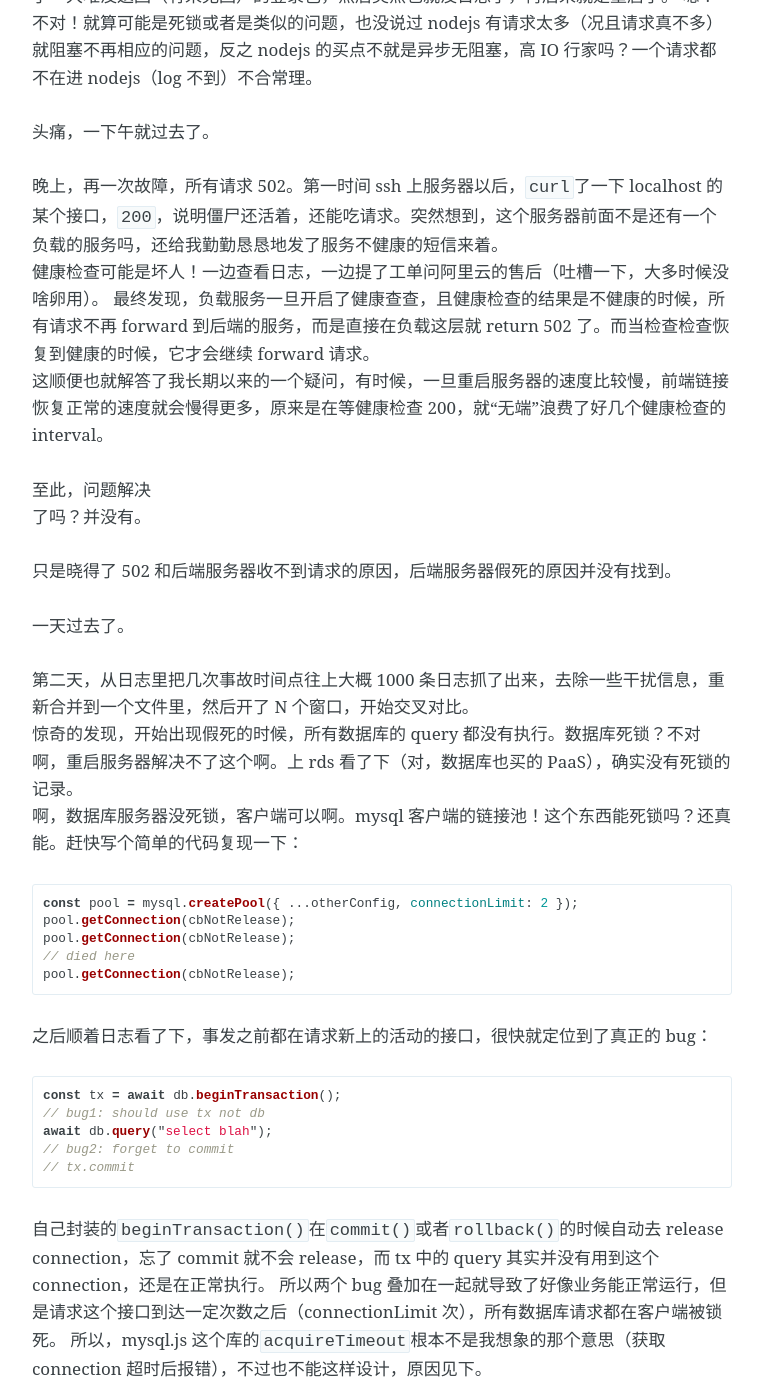
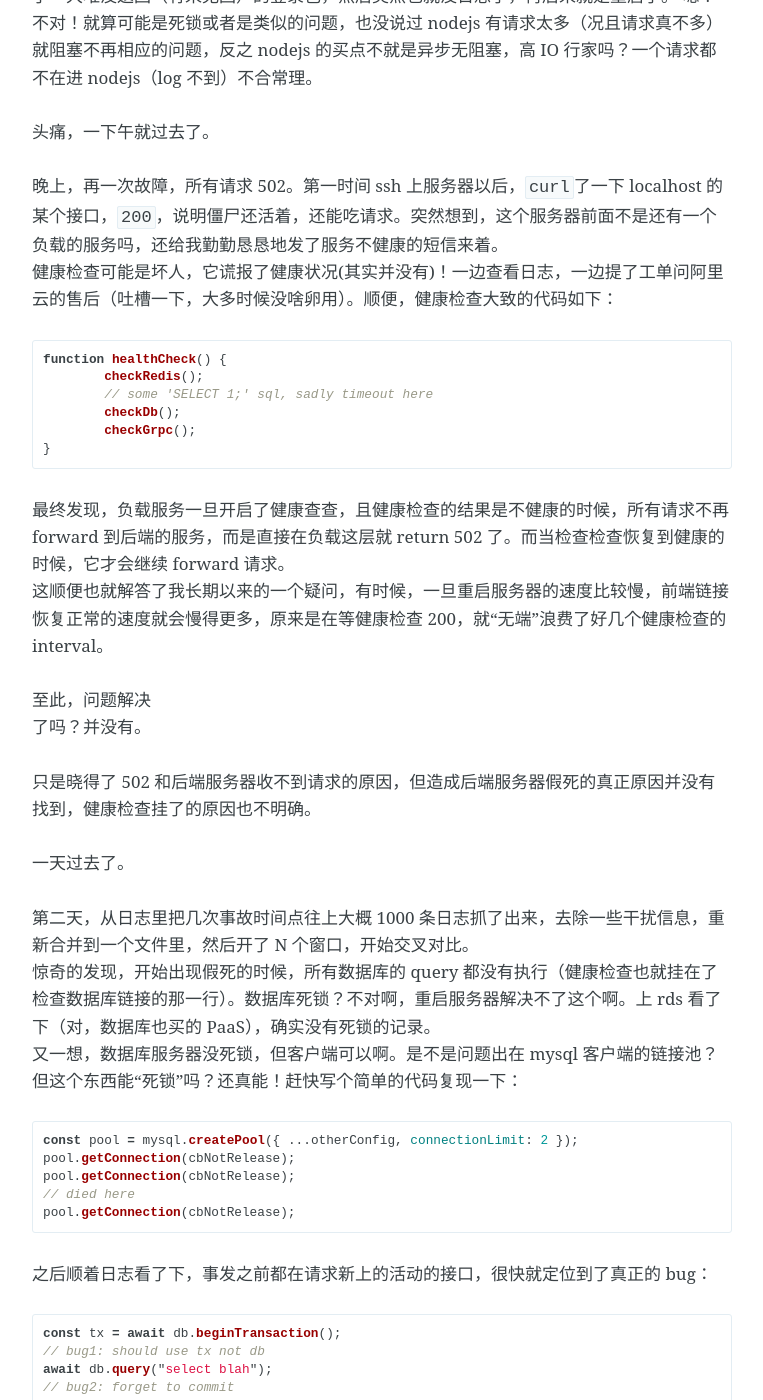
Before and after one commit to rhapsodyn/rhapsodyn.github.com, a Jekyll site: the page built from _posts/2019-07-19-health-check-gotcha.md, in a window 1280 px wide and 1400 px high, scrolled down 1180 px. Shown: the whole window, without its empty margins (258-1021 px from the left). Built offline with Jekyll 4.4.1, drawn with Linux system fonts in a browser that asks for light colours; comment, search, counter and statistics services are not loaded; some of the changed text lies outside the part shown.

Commit message:
update post;

````diff
--- a/_posts/2019-07-19-health-check-gotcha.md
+++ b/_posts/2019-07-19-health-check-gotcha.md
@@ -30,20 +30,30 @@
 头痛，一下午就过去了。
 
 晚上，再一次故障，所有请求 502。第一时间 ssh 上服务器以后，`curl`了一下 localhost 的某个接口，`200`，说明僵尸还活着，还能吃请求。突然想到，这个服务器前面不是还有一个负载的服务吗，还给我勤勤恳恳地发了服务不健康的短信来着。
-健康检查可能是坏人！一边查看日志，一边提了工单问阿里云的售后（吐槽一下，大多时候没啥卵用）。
+健康检查可能是坏人，它谎报了健康状况(其实并没有)！一边查看日志，一边提了工单问阿里云的售后（吐槽一下，大多时候没啥卵用）。顺便，健康检查大致的代码如下：
+
+```javascript
+function healthCheck() {
+	checkRedis();
+	// some 'SELECT 1;' sql, sadly timeout here
+	checkDb();
+	checkGrpc();
+}
+```
+
 最终发现，负载服务一旦开启了健康查查，且健康检查的结果是不健康的时候，所有请求不再 forward 到后端的服务，而是直接在负载这层就 return 502 了。而当检查检查恢复到健康的时候，它才会继续 forward 请求。
 这顺便也就解答了我长期以来的一个疑问，有时候，一旦重启服务器的速度比较慢，前端链接恢复正常的速度就会慢得更多，原来是在等健康检查 200，就“无端”浪费了好几个健康检查的 interval。
 
 至此，问题解决
 了吗？并没有。
 
-只是晓得了 502 和后端服务器收不到请求的原因，后端服务器假死的原因并没有找到。
+只是晓得了 502 和后端服务器收不到请求的原因，但造成后端服务器假死的真正原因并没有找到，健康检查挂了的原因也不明确。
 
 一天过去了。
 
 第二天，从日志里把几次事故时间点往上大概 1000 条日志抓了出来，去除一些干扰信息，重新合并到一个文件里，然后开了 N 个窗口，开始交叉对比。
-惊奇的发现，开始出现假死的时候，所有数据库的 query 都没有执行。数据库死锁？不对啊，重启服务器解决不了这个啊。上 rds 看了下（对，数据库也买的 PaaS），确实没有死锁的记录。
-啊，数据库服务器没死锁，客户端可以啊。mysql 客户端的链接池！这个东西能死锁吗？还真能。赶快写个简单的代码复现一下：
+惊奇的发现，开始出现假死的时候，所有数据库的 query 都没有执行（健康检查也就挂在了检查数据库链接的那一行）。数据库死锁？不对啊，重启服务器解决不了这个啊。上 rds 看了下（对，数据库也买的 PaaS），确实没有死锁的记录。
+又一想，数据库服务器没死锁，但客户端可以啊。是不是问题出在 mysql 客户端的链接池？但这个东西能“死锁”吗？还真能！赶快写个简单的代码复现一下：
 
 ```javascript
 const pool = mysql.createPool({ ...otherConfig, connectionLimit: 2 });
@@ -82,4 +92,4 @@
 强行首尾呼应一下
 
 1. 日志还是要多打
-1. 做好每一个依赖出错的准备（至少是心里准备）
+1. 做好每一个依赖出错的准备（**至少是心里准备**）
````
